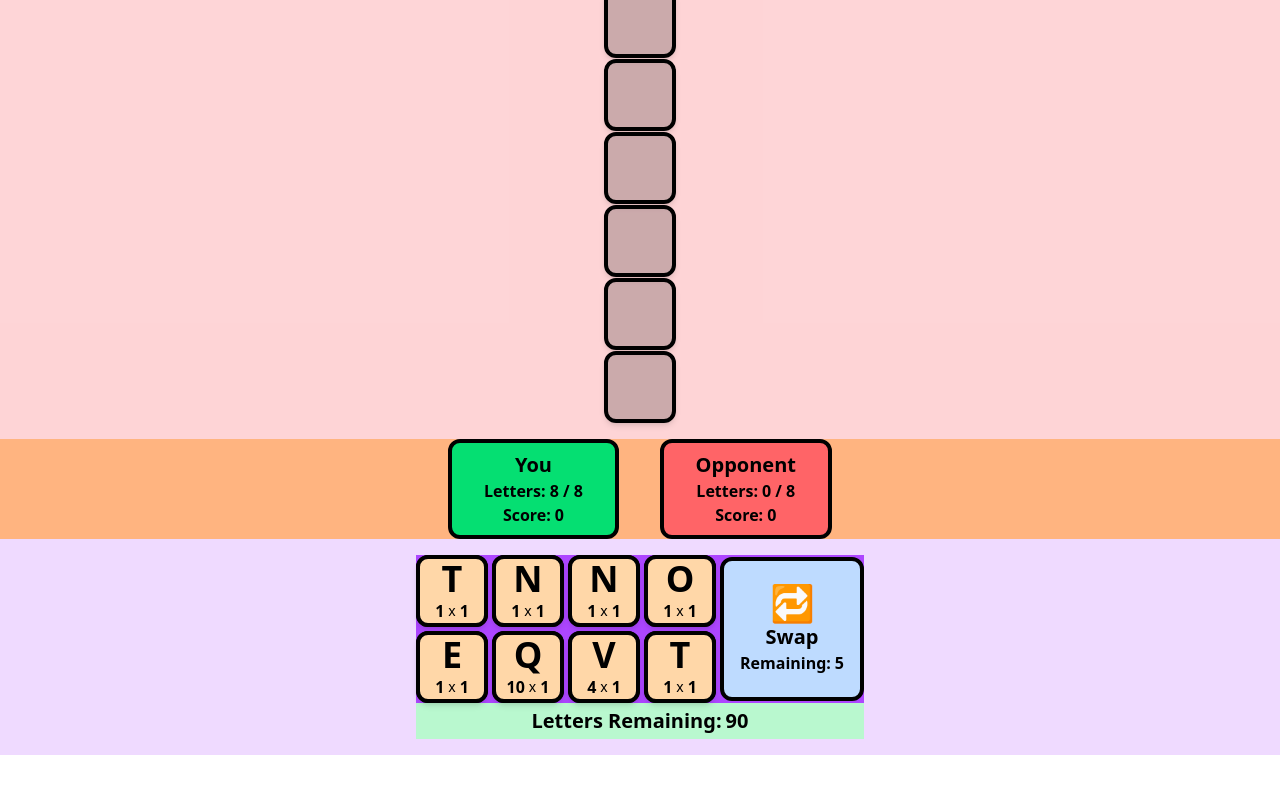
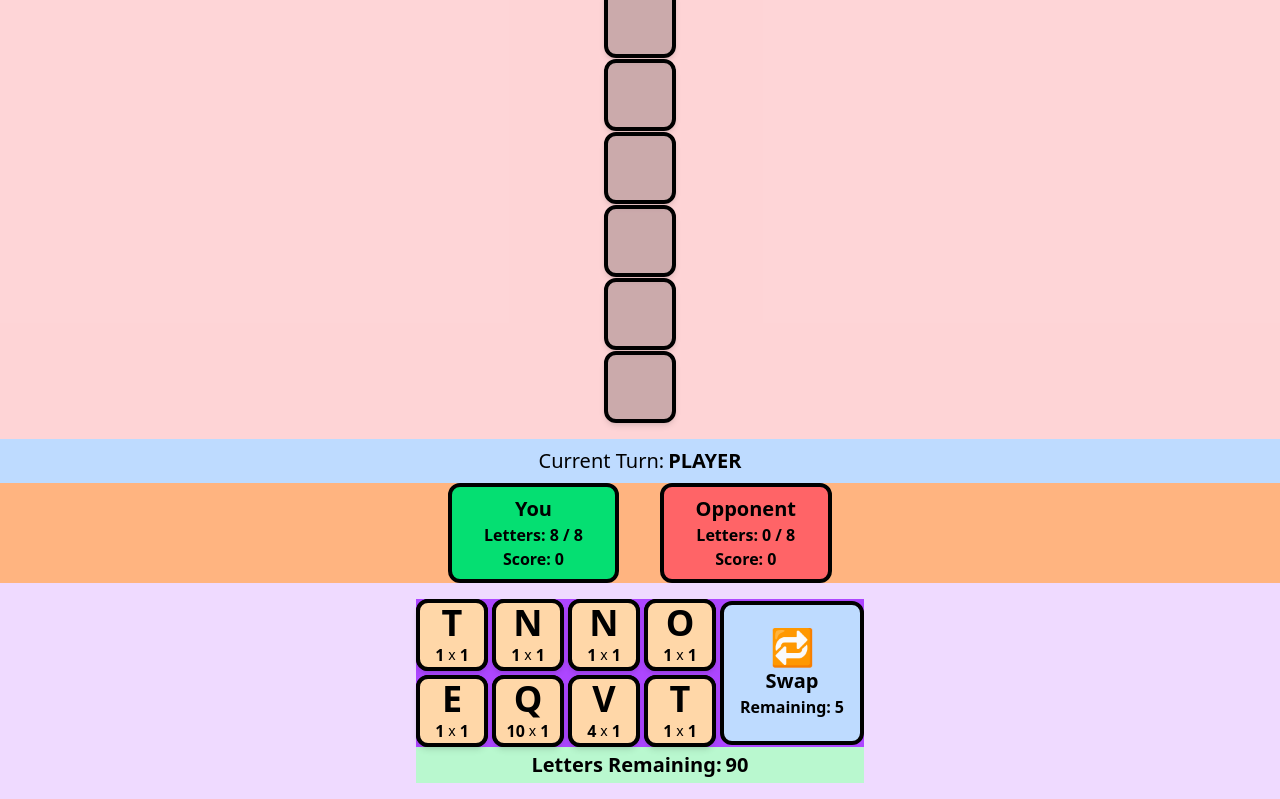
Before and after one commit to xandwr/word-gravity-pure, a SvelteKit app: page / in a window 1280 px wide. Shown: the part 2726-3525 px from the top of the page. Before the commit the page ends 3481 px from the top, so only its background shows below. Built offline with nearby package versions, Linux system fonts and the light colour scheme.

Commit message:
player turn label

```diff
--- a/src/lib/game/state.svelte.ts
+++ b/src/lib/game/state.svelte.ts
@@ -42,6 +42,8 @@ function createGameState() {
     const playerScore = $state({ value: 0 });
     const opponentScore = $state({ value: 0 });
 
+    const currentPlayerTurn = $state("player");
+
     const playerSwapsRemaining = $state({ value: 5 });
 
     return {
@@ -52,6 +54,10 @@ function createGameState() {
 
         get playerHandSlots() {
             return playerHandSlots;
+        },
+
+        get currentPlayerTurn() {
+            return currentPlayerTurn;
         },
 
         // Readonly access to hand slots
--- a/src/routes/+page.svelte
+++ b/src/routes/+page.svelte
@@ -21,6 +21,11 @@
             <WordGrid />
         </div>
 
+        <div class="flex items-center gap-1 text-xl justify-center bg-blue-200 p-2">
+            <h1 class="">Current Turn:</h1>
+            <h1 class="font-bold uppercase">{gameState.currentPlayerTurn}</h1>
+        </div>
+
         <div class="flex justify-center bg-orange-500/50">
             <div class="flex justify-between w-sm">
                 <PlayerInfoPanel player="player" />
```
